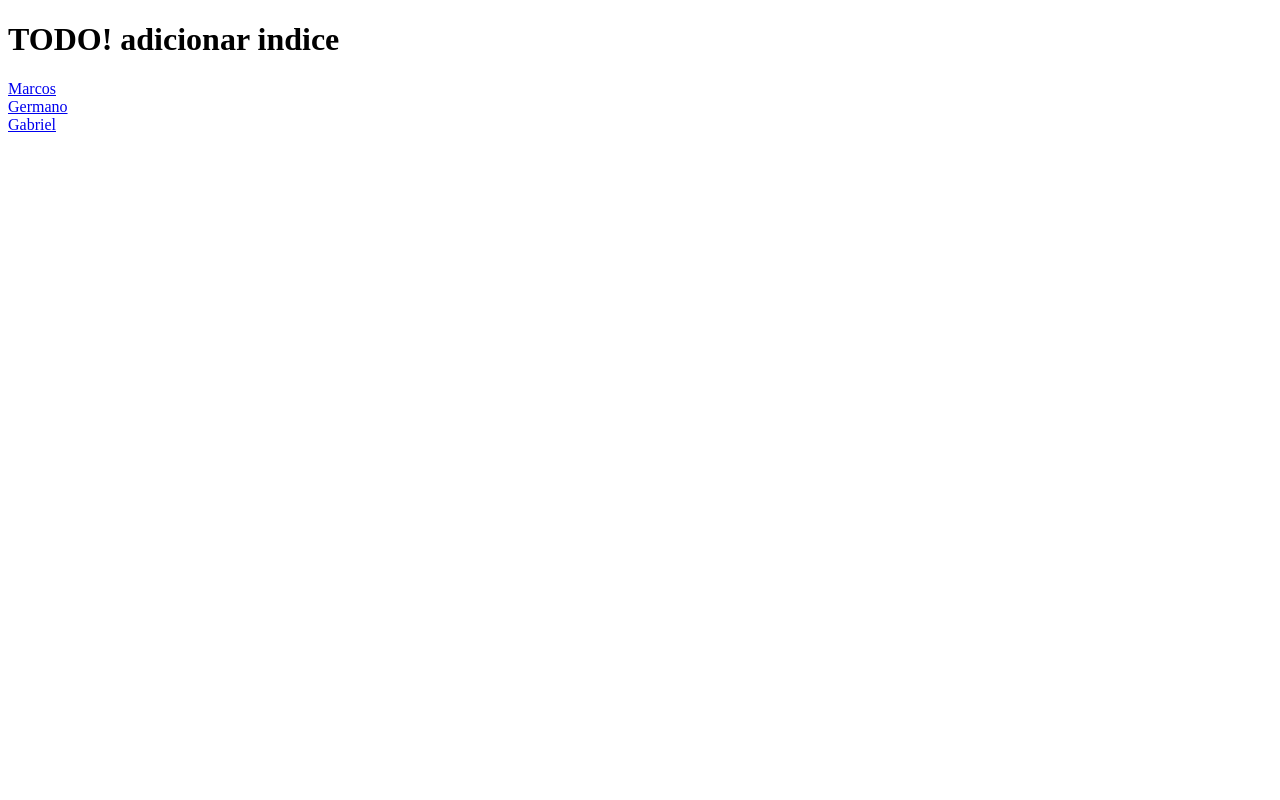
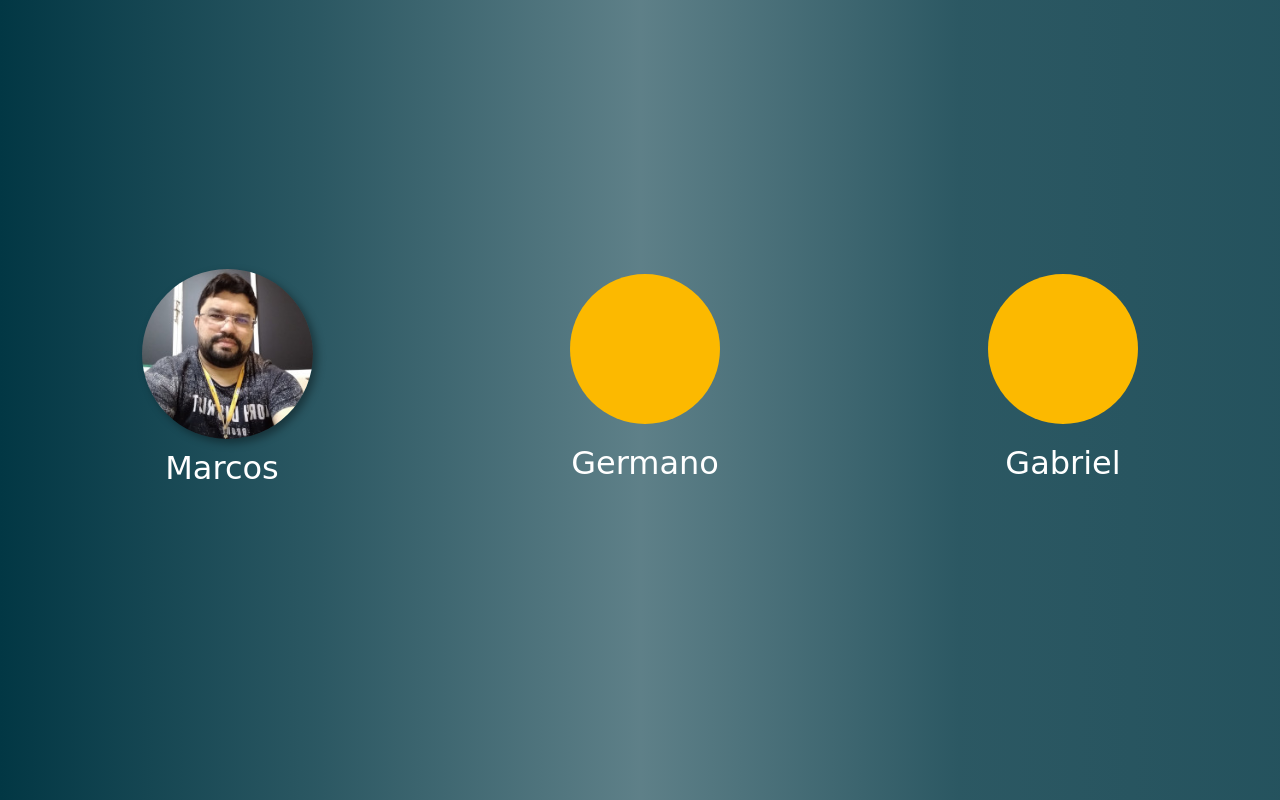
Before and after one commit to kernel32dev/ifpi-poo-exemplo, a plain HTML site: page index.html in a window 1280 px wide. Drawn offline with Linux system fonts and the light colour scheme; a web font is replaced by a local one.

Commit message:
atualizado pagina index

```diff
--- /dev/null
+++ b/estilo.css
@@ -0,0 +1,68 @@
+@import url('https://fonts.googleapis.com/css2?family=Carattere&display=swap');
+
+body{
+    background-image: linear-gradient(to right, #023744, #023744d5, #023744a2, #023744d5,#023744dc);
+    background-attachment: fixed;
+
+}
+
+.flex-container{
+    display: flex;
+    justify-content: space-around;
+    align-items: center;
+    align-content: center;
+    /*background-color: rgb(170, 241, 241);*/
+    height: 90vh;
+    text-align: center;
+
+
+}
+
+.perfil1{
+    /*background-color: #fcb900;*/
+    height: 160px;
+    width: 160px;
+    border-radius: 200px;
+
+}
+
+.perfil2{
+    background-color: #fcb900;
+    height: 150px;
+    width: 150px;
+    border-radius: 200px;
+}
+
+.perfil3{
+    background-color: #fcb900;
+    height: 150px;
+    width: 150px;
+    border-radius: 200px;
+}
+
+
+a {
+    font-family: "Carattere", cursive;
+    font-size: 32px;
+    font-weight: 400;
+    font-style: normal;
+    text-decoration: none;
+    color: white;
+  }
+
+  a:hover{
+    color: black;
+  }
+
+
+  div{
+    margin: 20px;
+  }
+
+  img{
+    height: 170px;
+    border-radius: 200px;
+    box-shadow: 4px 4px 9px 0px rgba(0, 0, 0, 0.384);
+    cursor: pointer;
+
+  }
--- a/index.html
+++ b/index.html
@@ -4,11 +4,31 @@
     <meta charset="UTF-8">
     <meta name="viewport" content="width=device-width, initial-scale=1.0">
     <title>Perfil</title>
+    <link rel="stylesheet" href="estilo.css">
 </head>
 <body>
-    <h1>TODO! adicionar indice</h1>
+
+    <main class="flex-container">
+        <div>
+            <div class="perfil1">
+                <img src="assets/img/marcos2.jpg" data-toggle="tooltip" title="Marcos Araújo Silva" alt="foto_marcos">
+            </div>
+            <a href="marcos.html">Marcos</a>
+        </div>
+        <div>
+            <div class="perfil2"></div>
+            <a href="germano.html">Germano</a>
+        </div>
+
+        <div>
+            <div class="perfil3"></div>
+            <a href="gabriel.html">Gabriel</a>
+        </div>
+    </main>
+
+    <!--
     <a href="marcos.html">Marcos</a><br>
     <a href="germano.html">Germano</a><br>
-    <a href="gabriel.html">Gabriel</a>
+    <a href="gabriel.html">Gabriel</a> -->
 </body>
 </html>
```
Also changed, not shown: marcos.html (+1 -1 lines), assets/img/marcos2.jpg (added).
